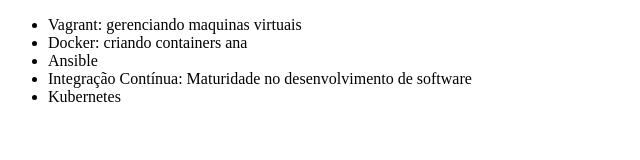
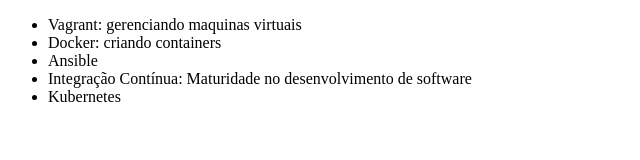
Before and after one commit to JoaoVitorCostaDeGoes/AluraGit, a plain HTML site: page index.html in a window 1280 px wide. Shown: the full height of the page, 0-640 px from the left. Drawn offline with Linux system fonts and the light colour scheme.

Commit message:
correcoes

```diff
--- a/index.html
+++ b/index.html
@@ -7,7 +7,7 @@
     <body>
         <ul>
             <li>Vagrant: gerenciando maquinas virtuais</li>
-            <li>Docker: criando containers ana</li>
+            <li>Docker: criando containers</li>
             <li>Ansible</li>
             <li>Integração Contínua: Maturidade no desenvolvimento de software </li>
             <li> Kubernetes </li>
```
